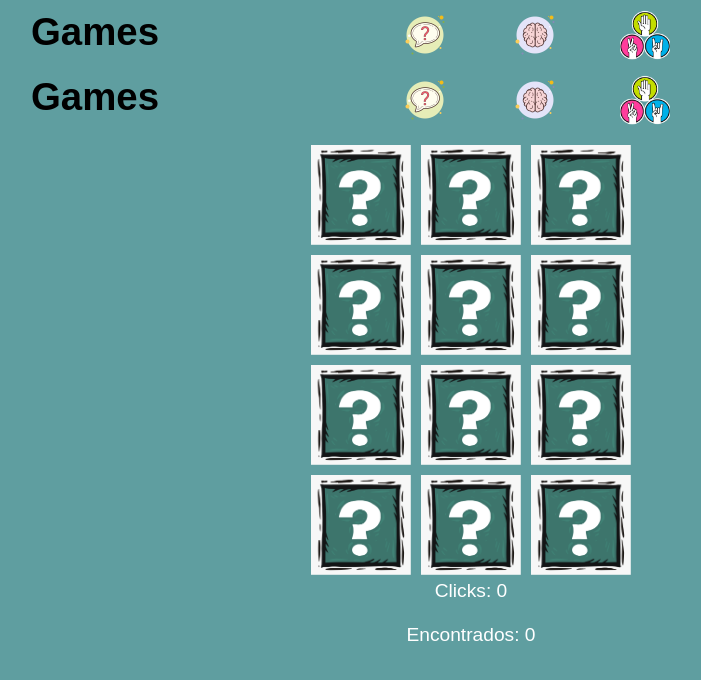
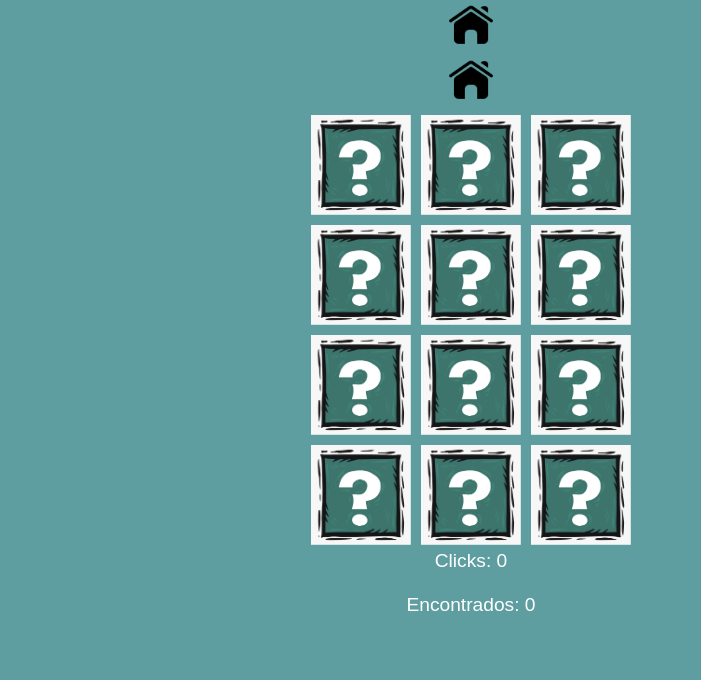
Before and after one commit to MendietaSergio/games, a React (Vite) app: page /memo in a window 1280 px wide. Shown: the top 680 px of the page, without its empty margins (169-870 px from the left). Built offline with nearby package versions, Linux system fonts and the light colour scheme.

Commit message:
UPDATE: view header, styles

```diff
--- a/src/Components/Header/Header.jsx
+++ b/src/Components/Header/Header.jsx
@@ -1,28 +1,13 @@
 import React from "react";
 import { Link } from "react-router-dom";
 import "../../css/Header.css";
-import stonepaperscissors from "../../Img/rock-paper-scissors/rock-paper-scissors.png";
-import memo from "../../Img/Memo/memo.png";
-import asked from "../../Img/asked.png";
+import home from '../../Img/home.png'
 export const Header = () => {
   return (
     <header className="container-header">
-      <h1>
         <Link className="home-header" to="/">
-          Games
+          <img src={home} alt="Principal"  />
         </Link>
-      </h1>
-      <div className="menu-header">
-        <Link to="/Asked">
-          <img src={asked} alt="" />
-        </Link>
-        <Link to="/Memo">
-          <img src={memo} alt="" />
-        </Link>
-        <Link to="/stonepaperscissors">
-          <img src={stonepaperscissors} alt="" />
-        </Link>
-      </div>
     </header>
   );
 };
--- a/src/css/Header.css
+++ b/src/css/Header.css
@@ -2,11 +2,11 @@
 .container-header{
     display: flex;
     flex-direction: row;
-    margin: 10px 200px;
+justify-content: center;
 }
-.home-header{
-    text-decoration: none;
-    color: black;
+.home-header img{
+    width: 50px;
+    height: 50px;
 }
 .menu-header{
     display: inline-flex;
```
